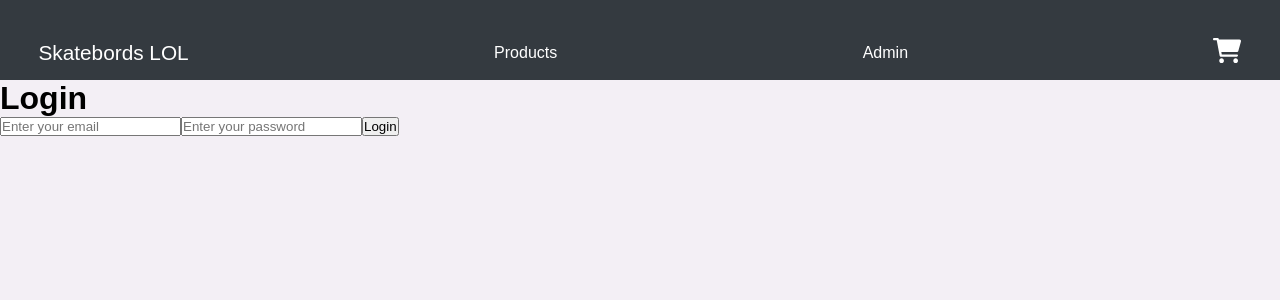
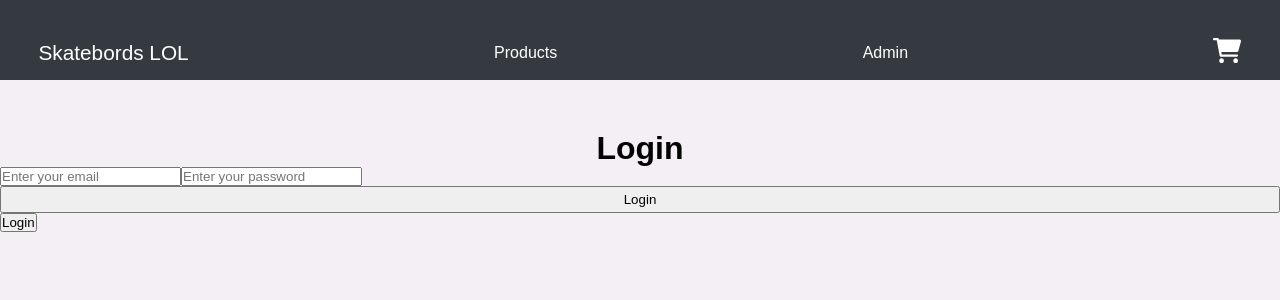
Before and after one commit to K1-RA/code_collaborate_shop, a Next.js app: page /admin in a window 1280 px wide. Shown: the top 300 px of the page. Built offline with nearby package versions, Linux system fonts and the light colour scheme; a web font is replaced by a local one.

Commit message:
fixed cors and added styling
Co-authored-by: fagerblom <nora.fagerblom@hyperisland.se>

```diff
--- a/components/Button/Button.js
+++ b/components/Button/Button.js
@@ -1,9 +1,11 @@
 import styles from './Button.module.scss';
 
-export default function Button({ text }) {
+export default function Button({ text, type = 'button' }) {
 	return (
 		<>
-			<button className={styles.button}>{text}</button>
+			<button type={type} className={styles.button}>
+				{text}
+			</button>
 		</>
 	);
 }
--- a/pages/admin/index.js
+++ b/pages/admin/index.js
@@ -1,5 +1,6 @@
 import { useState } from 'react';
 import style from './admin.module.scss';
+import { Button } from '../../components';
 
 const Admin = () => {
 	const [formData, setFormData] = useState({
@@ -17,23 +18,29 @@ const Admin = () => {
 
 	const onSubmit = async (e) => {
 		e.preventDefault();
-		const user = await fetch('http://localhost:8080/api/admin/login', {
+		if (!email || !password) {
+			alert(`Please enter both email and password`);
+			return;
+		}
+		await fetch('http://localhost:8080/api/admin/login', {
 			method: 'POST',
 			headers: {
-				'content-type': 'application/json',
+				'Content-Type': 'application/json',
 			},
-			body: {
+			body: JSON.stringify({
 				email,
 				password,
-			},
+			}),
 		})
 			.then((res) => res.json())
-			.then((data) => console.log(data));
+			.then((data) =>
+				localStorage.setItem('token', JSON.stringify(data.token))
+			);
 	};
 
 	return (
 		<div>
-			<h1 className={style.h1Styling}>Login</h1>
+			<h1 className={'h1Styling'}>Login</h1>
 			<form onSubmit={onSubmit}>
 				<input
 					type='email'
@@ -51,6 +58,7 @@ const Admin = () => {
 					value={password}
 					onChange={onChange}
 				/>
+				<Button type='submit' text='Login' />
 				<button type='submit'>Login</button>
 			</form>
 		</div>
--- a/styles/globals.scss
+++ b/styles/globals.scss
@@ -23,8 +23,13 @@ body {
 	grid-template-columns: repeat(2, 1fr);
 	margin: 0 auto;
 	gap: 10px;
-	background-color:#f3eff5;
+	background-color: #f3eff5;
 }
 .productProducts {
 	padding-left: 0.35em;
 }
+
+.h1Styling {
+	text-align: center;
+	margin-top: 50px;
+}
```
